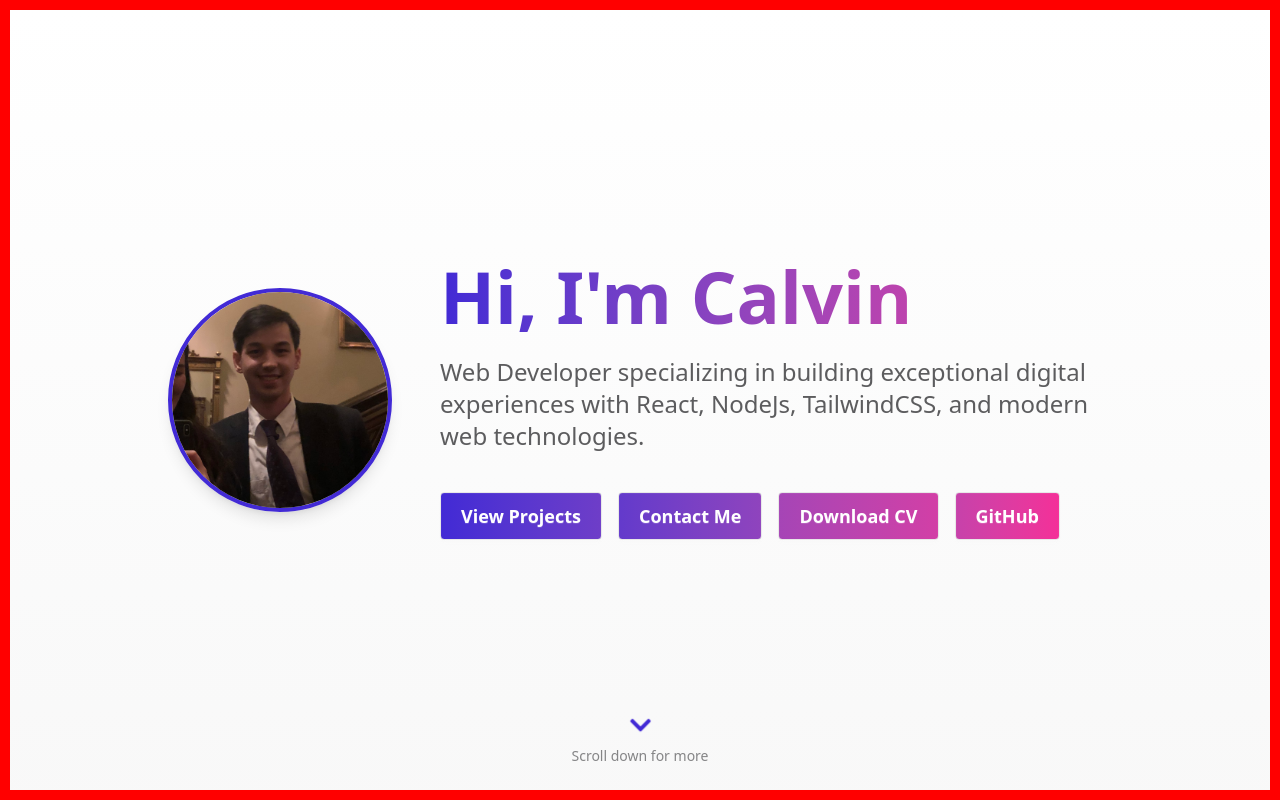
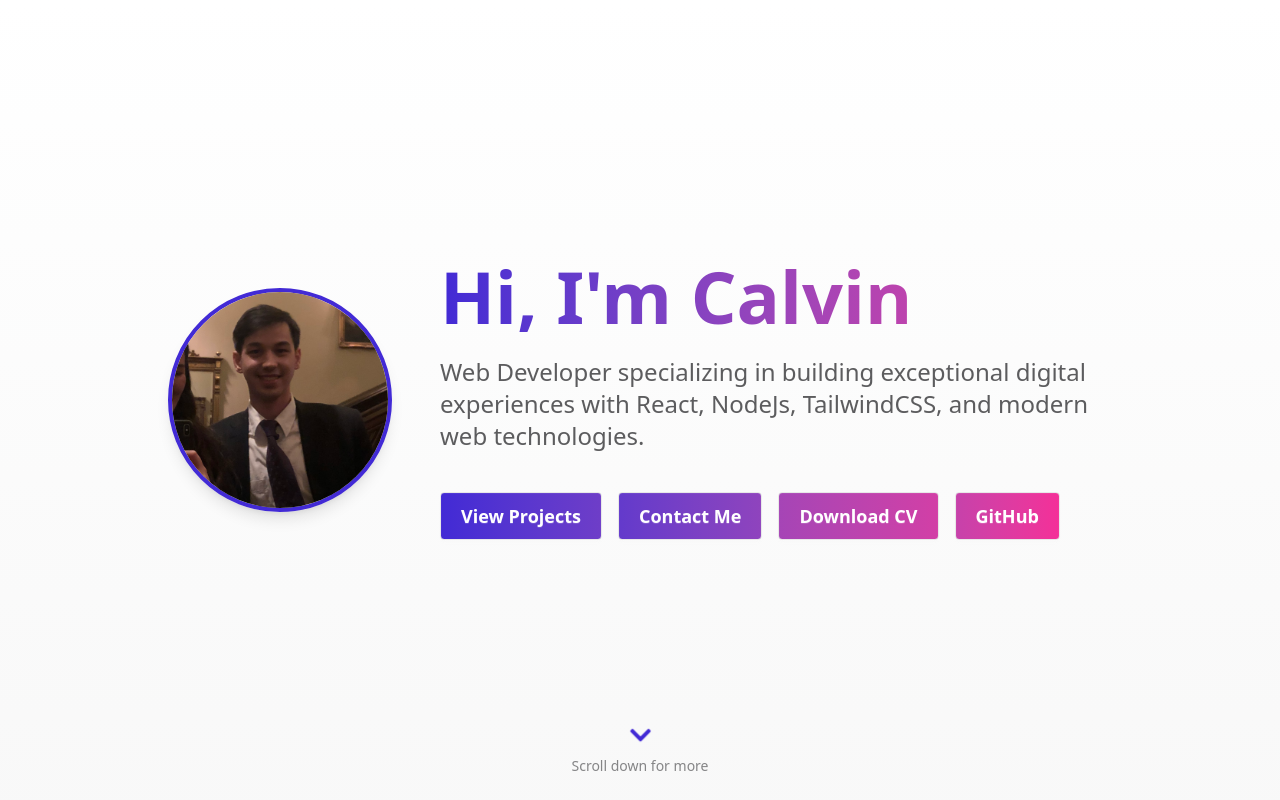
Before and after one commit to CalvinCode123/calvin-portfolio, a React (Vite) app: page / in a window 1280 px wide. Built offline with nearby package versions, Linux system fonts and the light colour scheme.

Commit message:
removing debugging css

```diff
--- a/src/App.css
+++ b/src/App.css
@@ -5,5 +5,4 @@
 
 section {
 	height: 100dvh;
-	border: 10px solid red;
 }
```
